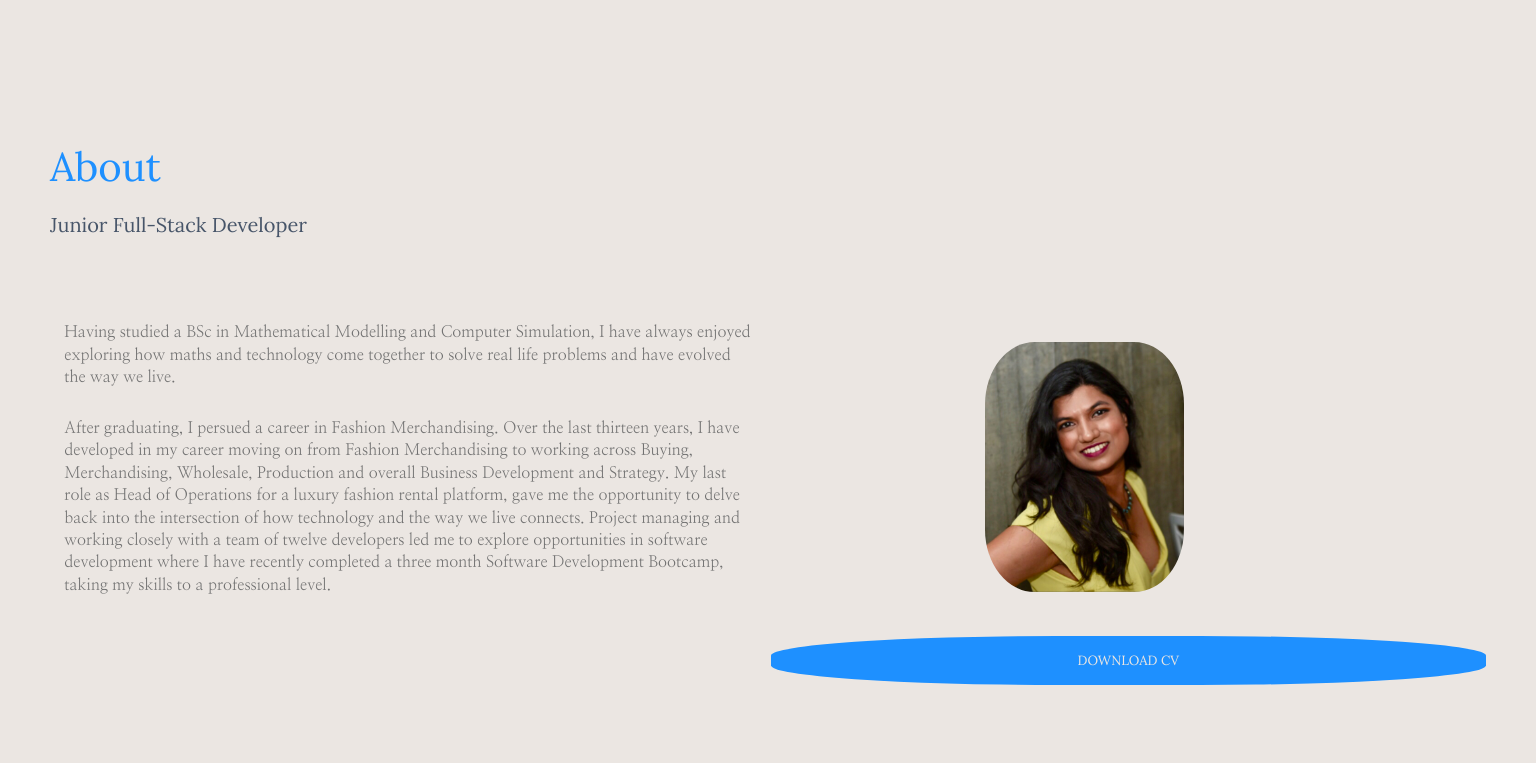
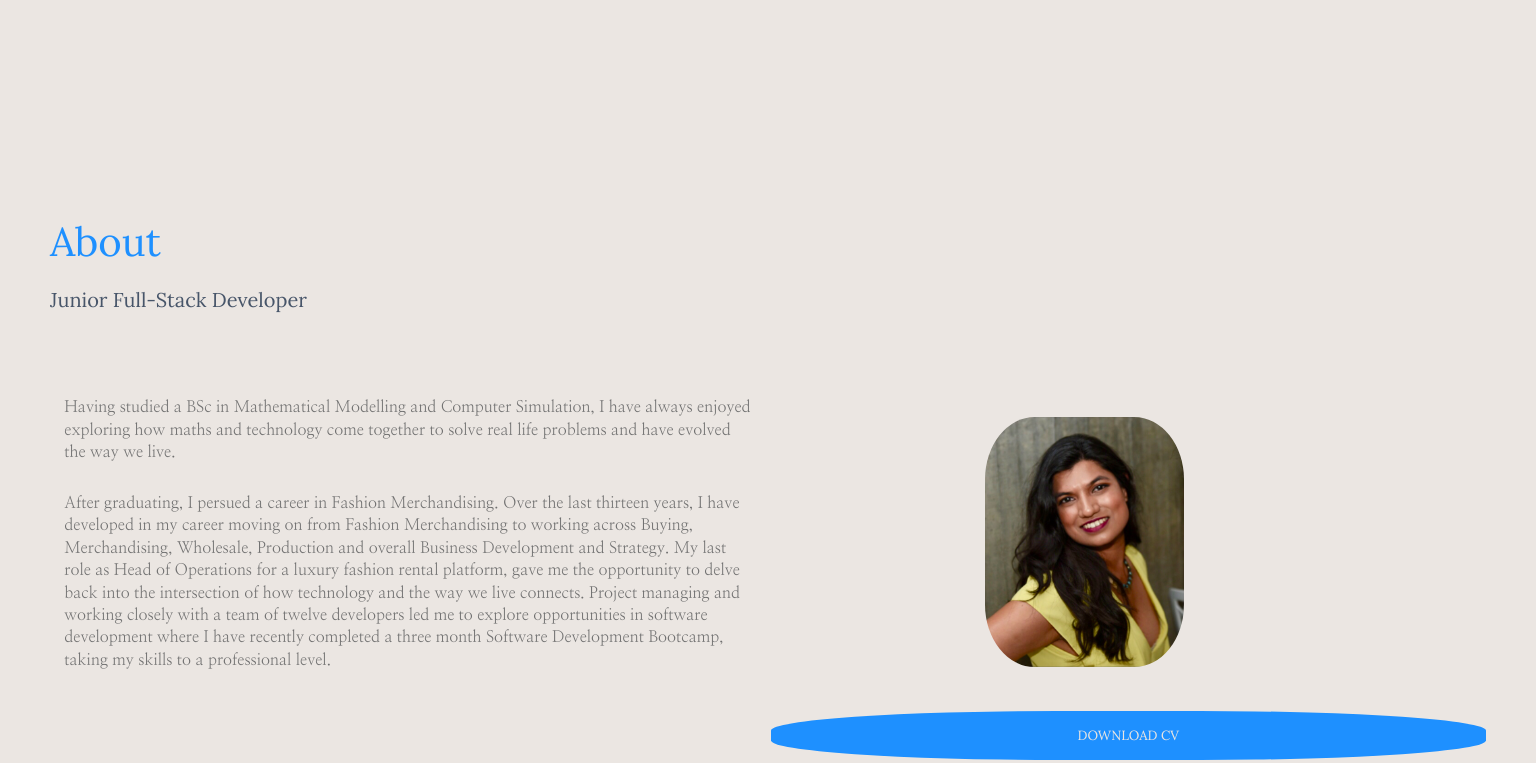
Before and after one commit to Fatinahhayat/FH-Portfolio, a plain HTML site: page index.html in a window 1536 px wide. Shown: the part 697-1460 px from the top of the page. Drawn offline with Linux system fonts and the light colour scheme.

Commit message:
Update style.css

```diff
--- a/style.css
+++ b/style.css
@@ -171,6 +171,12 @@ body {
     }
 
 
+}
+
+@media (min-width: 1400px) {
+    section {
+        padding-top: 75px;
+    }
 }
 
 .typewriter h1 {
```
